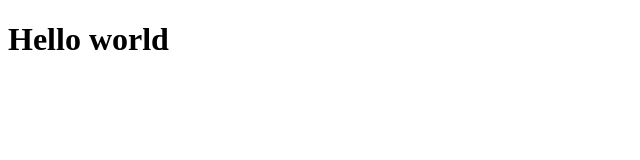
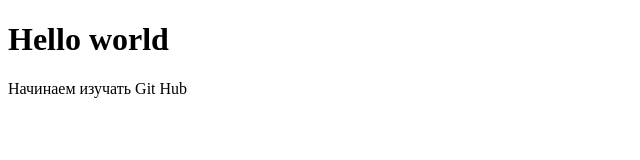
Before and after one commit to AntonBritov/hello-world, a plain HTML site: page index.html in a window 1280 px wide. Shown: the whole page, without its empty margins (0-640 px from the left). Drawn offline with Linux system fonts and the light colour scheme.

Commit message:
Добавил параграф

```diff
--- a/index.html
+++ b/index.html
@@ -8,5 +8,6 @@
 </head>
 <body>
     <h1>Hello world</h1>
+    <p>Начинаем изучать Git Hub</p>
 </body>
 </html>
```
